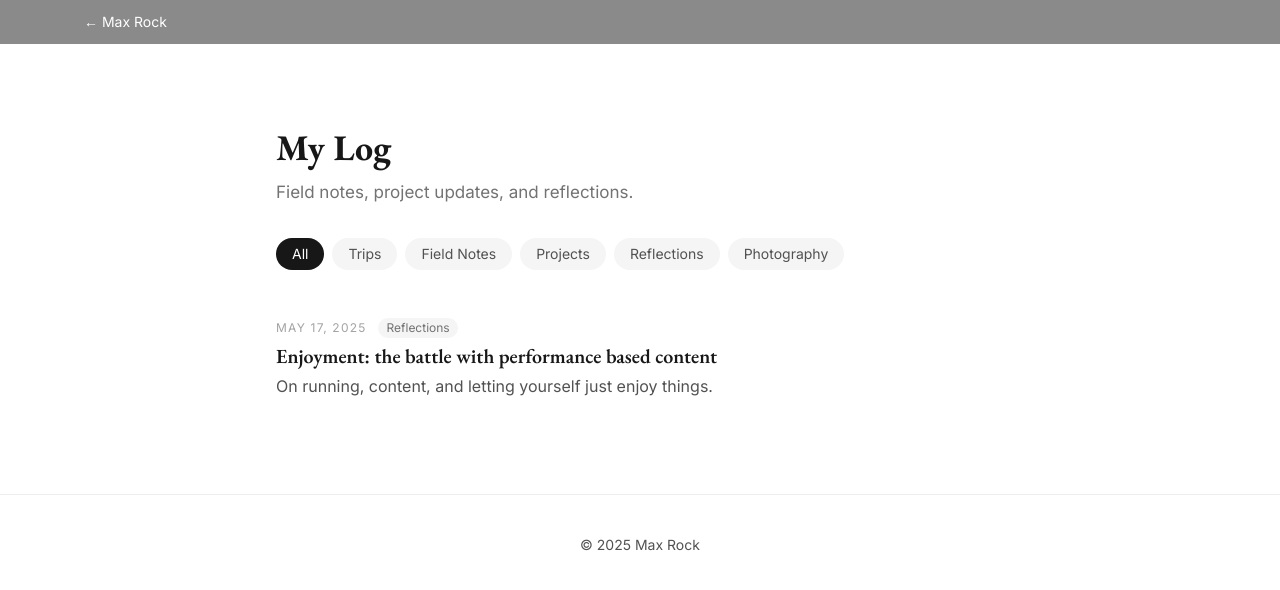
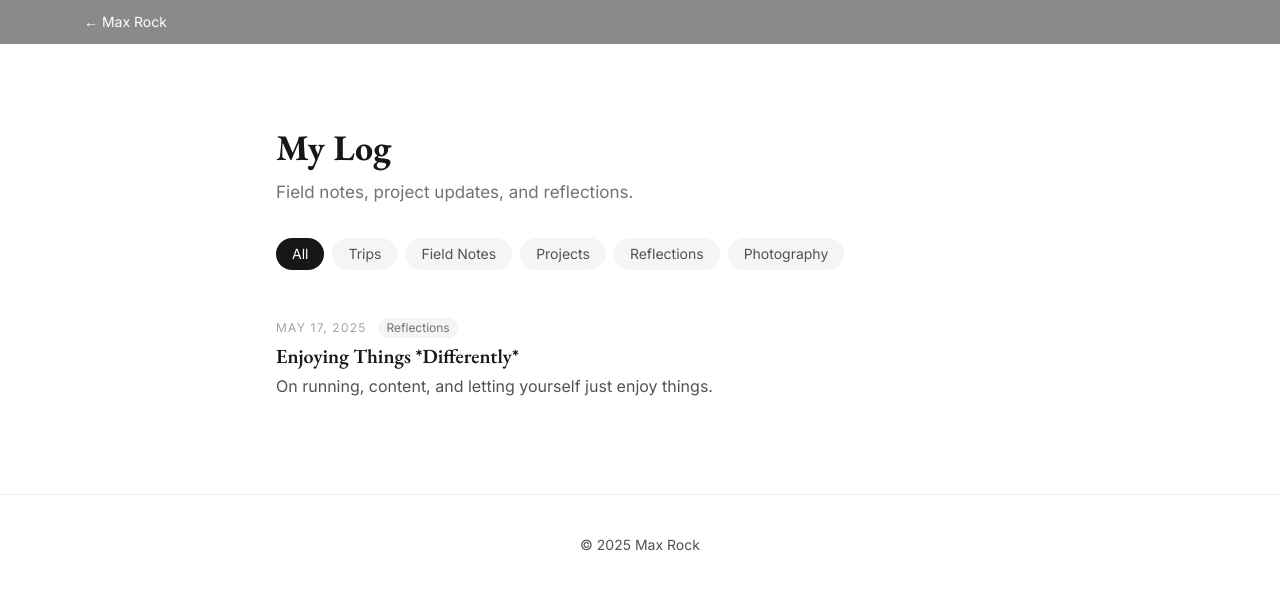
Before and after one commit to mrock0934/my-site, a React (Vite) app: page /log in a window 1280 px wide. Shown: the top 590 px of the page. Built offline with nearby package versions, Linux system fonts and the light colour scheme.

Commit message:
first entry title change

```diff
--- a/src/posts/index.js
+++ b/src/posts/index.js
@@ -1,7 +1,7 @@
 const posts = [
   {
   slug: "enjoyment-performance-content",
-  title: "Enjoyment: the battle with performance based content",
+  title: "Enjoying Things *Differently*",
   date: "2025-05-17",
   summary: "On running, content, and letting yourself just enjoy things.",
   category: "Reflections",
```
